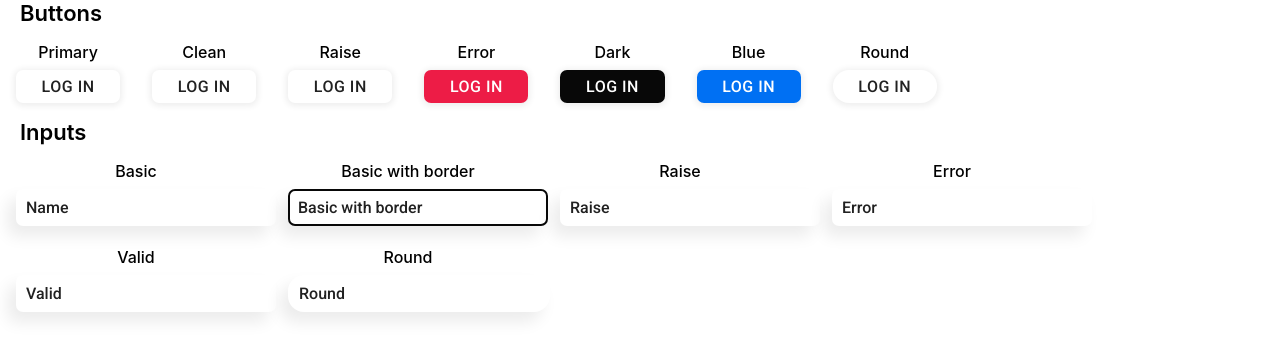
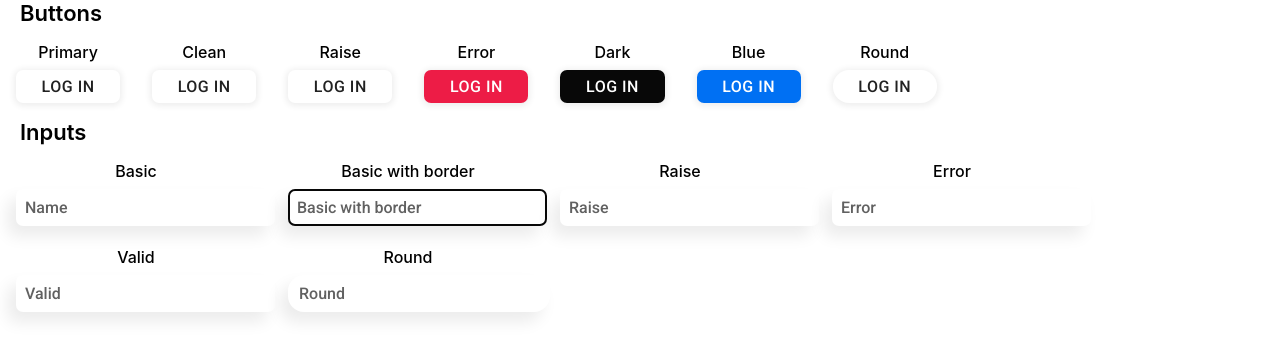
Before and after one commit to seek-ev/seek-ev.com-archived, a React (Create React App) app: page / in a window 1280 px wide. Shown: the top 358 px of the page. Built offline with nearby package versions, Linux system fonts and the light colour scheme.

Commit message:
style(component): small input tweaks

```diff
--- a/src/components/Basic/input/input.sass
+++ b/src/components/Basic/input/input.sass
@@ -2,7 +2,7 @@ input
     width: 100%
     outline: none
     font-size: 16px
-    padding: 7px 8px
+    padding: 7px 8px 7px 7px
     font-weight: 500
     border-radius: 7px
     text-decoration: none
@@ -17,16 +17,22 @@ input:focus
 input:hover
     box-shadow: 0px 10px 20px 0px rgba(0,0,0,.12)
 
+input:focus:hover::placeholder
+    color: #616161
+
+input:hover::placeholder
+    color: #080808
+
 input::placeholder
-    color: #212121
+    color: #616161
     font-weight: 500
 
 input:-ms-input-placeholder
-    color: #212121
+    color: #616161
     font-weight: 500
 
 input::-ms-input-placeholder
-    color: #212121
+    color: #616161
     font-weight: 500
 
 // Seek input
@@ -86,6 +92,9 @@ input::-ms-input-placeholder
     transform: translate(0, -6px)
     box-shadow: 0px 10px 20px 0px rgba(0,0,0,.12)
 
+.raise-input:hover::placeholder
+    color: #080808
+
 // Round input
 .round-input
     padding: 7px 9px
```
